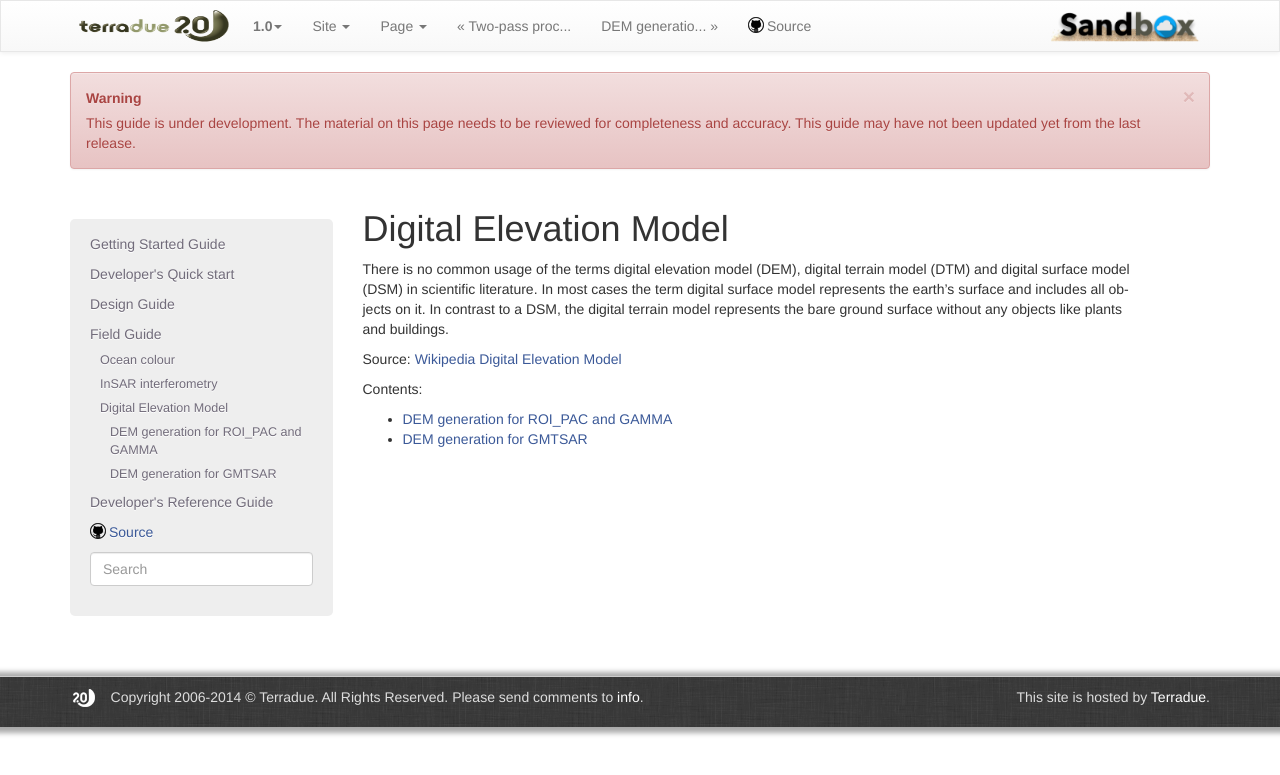
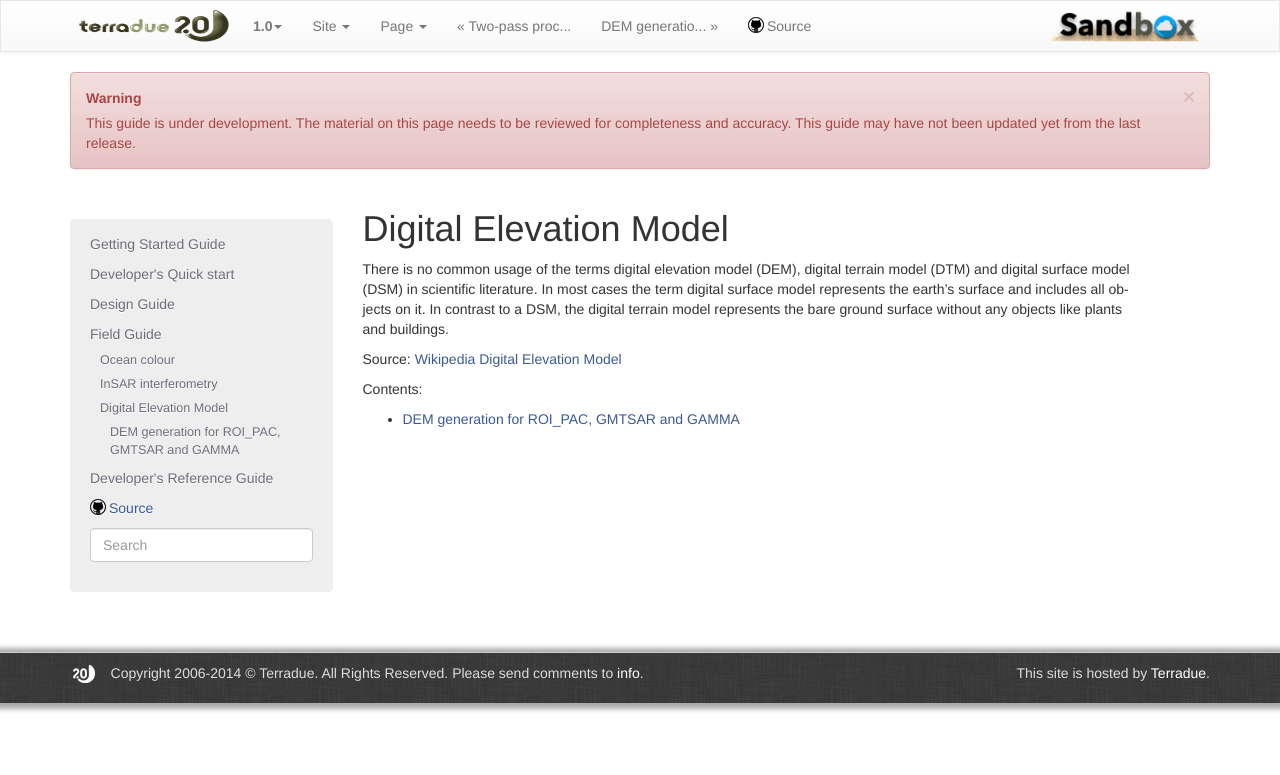
Before and after one commit to Terradue/doc-developer-sandbox, a Sphinx documentation site: the page built from source/field/dem/index.rst, in a window 1280 px wide. Shown: the top 775 px of the page. Built offline with Sphinx 7.4.7, drawn with Linux system fonts in a browser that asks for light colours; pages that are not in the unit, such as notebooks, are missing from menus.

Commit message:
Update index.rst

```diff
--- a/source/field/dem/index.rst
+++ b/source/field/dem/index.rst
@@ -10,5 +10,4 @@ Contents:
 .. toctree::
    :maxdepth: 2
 
-   DEM generation for ROI_PAC and GAMMA <lib_dem_insar1/index>
-   DEM generation for GMTSAR <lib_dem_insar2/index>
+   DEM generation for ROI_PAC, GMTSAR and GAMMA <lib_dem_insar1/index>
```
